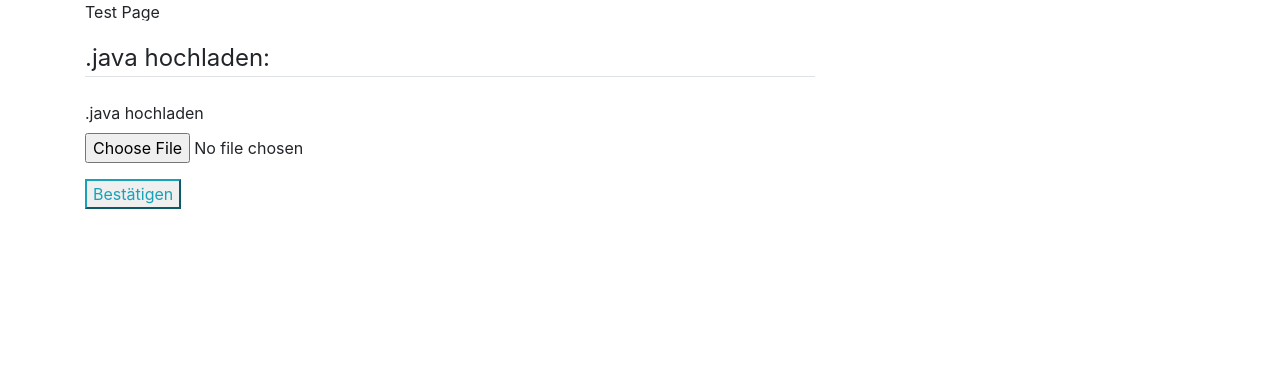
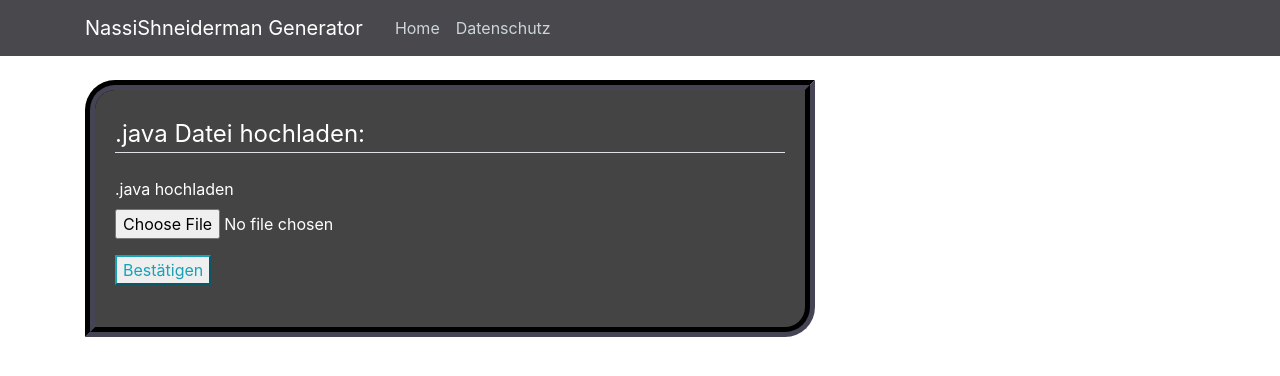
Before and after one commit to plexx-dev/Nassi-Shneiderman-Diagramm-Generator, a Flask app: page / in a window 1280 px wide. Shown: the top 376 px of the page. Run offline with Flask 2, Linux system fonts and the light colour scheme; some libraries are stand-ins or nearby versions.

Commit message:
+ small Changes

```diff
--- a/Web/main/routes.py
+++ b/Web/main/routes.py
@@ -1,5 +1,4 @@
 from flask.helpers import send_file
-import Web
 from flask import render_template, abort, flash, Blueprint
 from Web.main.forms import UploadJavaForm
 from random import randint
@@ -71,4 +70,4 @@
 
             return send_file(zip_path + '.zip', as_attachment=True)
 
-    return render_template('upload.html', title='', legend='', form=form )
+    return render_template('upload.html', title='Upload', legend='Upload', form=form )
--- /dev/null
+++ b/Web/static/main.css
@@ -0,0 +1,90 @@
+
+body {
+color: #ffffff;
+margin-top: 5rem;
+}
+
+h1, h2, h3, h4, h5, h6 {
+color: #ffffff;
+}
+
+.black-text {
+    color: #000000;
+}
+
+.bg-steel {
+background-color: #49484d;
+}
+
+.site-header .navbar-nav .nav-link {
+color: #cbd5db;
+}
+
+.site-header .navbar-nav .nav-link:hover {
+color: #ffffff;
+}
+
+.site-header .navbar-nav .nav-link.active {
+font-weight: 500;
+}
+
+.content-section {
+background: #444444;
+padding: 10px 20px;
+border: 10px solid #444455;
+border-style: groove;
+border-radius: 30px 1px 30px 1px;
+margin-bottom: 20px;
+}
+
+.article-title {
+color: #ffffff;
+}
+
+a.article-title:hover {
+color: #428bca;
+text-decoration: none;
+}
+
+.article-content {
+white-space: pre-line;
+color: aliceblue;
+}
+
+.article-img {
+height: 65px;
+width: 65px;
+margin-right: 16px;
+}
+
+.article-metadata {
+padding-bottom: 1px;
+margin-bottom: 4px;
+border-bottom: 1px solid #ffffff
+}
+
+.article-metadata a:hover {
+color: #ffffff;
+text-decoration: none;
+}
+
+.article-svg {
+width: 25px;
+height: 25px;
+vertical-align: middle;
+}
+
+.account-img {
+height: 125px;
+width: 125px;
+margin-right: 20px;
+margin-bottom: 16px;
+}
+
+.account-heading {
+font-size: 2.5rem;
+}
+
+.label-filter {
+    color: #291852;
+}
--- a/Web/templates/layout.html
+++ b/Web/templates/layout.html
@@ -8,7 +8,7 @@
     <!-- Bootstrap CSS -->
     <link rel="stylesheet" href="https://stackpath.bootstrapcdn.com/bootstrap/4.4.1/css/bootstrap.min.css" integrity="sha384-Vkoo8x4CGsO3+Hhxv8T/Q5PaXtkKtu6ug5TOeNV6gBiFeWPGFN9MuhOf23Q9Ifjh" crossorigin="anonymous">
 
-    <link rel="stylesheet" type="text/css" href="">
+    <link rel="stylesheet" type="text/css" href="{{ url_for('static', filename='main.css') }}">
 
     {% if title %}
         <title>NassiShneiderman Generator - {{ title }}</title>
@@ -27,8 +27,8 @@
             </button>
             <div class="collapse navbar-collapse" id="navbarToggle">
               <div class="navbar-nav mr-auto">
-                <a class="nav-item nav-link" href="">Home</a>
-                <a class="nav-item nav-link" href="">Datenschutz</a>
+                <a class="nav-item nav-link" href="nassi.ole-siepmann.de">Home</a>
+                <a class="nav-item nav-link" href="https://ole-siepmann.de/startseite/datenschutzerklaerung/">Datenschutz</a>
               </div>
               <!-- Navbar Right Side -->
               <div class="navbar-nav">
--- a/Web/templates/upload.html
+++ b/Web/templates/upload.html
@@ -4,13 +4,13 @@
         {{ form.hidden_tag() }}
         <div class="media">
             <div class="media-body">
-                <p>Test Page</p>
+                <p></p>
             </div>
         </div>
         <form method='Post' action='' enctype="multipart/form-data">
             {{ form.hidden_tag() }}
             <fieldset class="form-group">
-                <legend class="border-bottom mb-4">.java hochladen:</legend>
+                <legend class="border-bottom mb-4">.java Datei hochladen:</legend>
                 <div class="form-group">
                     {{ form.java.label() }}
                     {{ form.java(class="form-control-file") }}
```
Also changed, not shown: Web/templates/datenschutz.html (added, +7 -0 lines), README.md.
